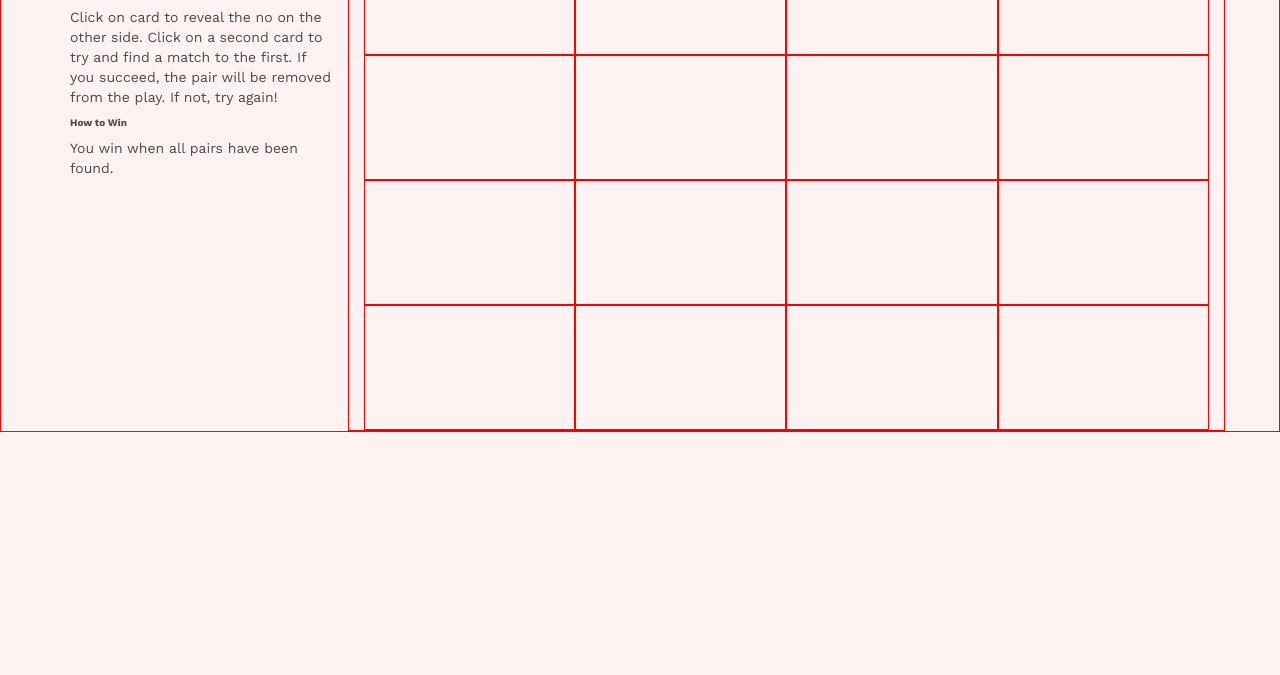
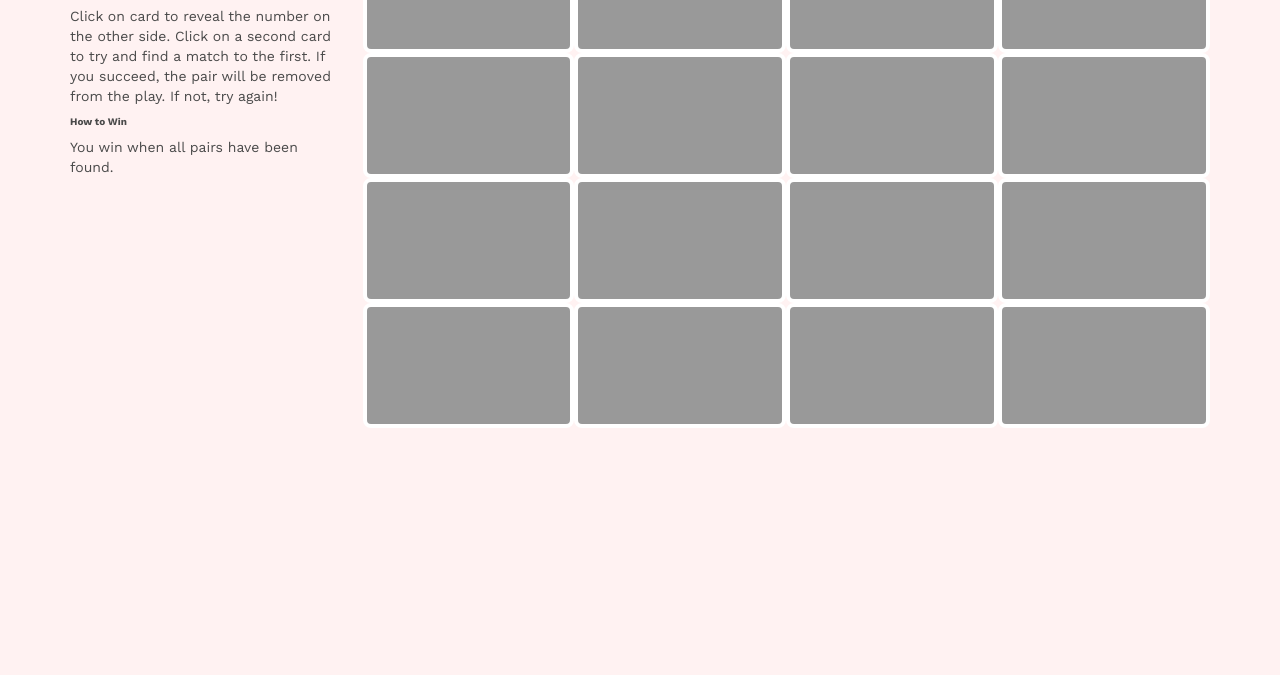
Before and after one commit to codenamesen/MatchGame, a plain HTML site: page index.html in a window 1280 px wide. Shown: the part 125-800 px from the top of the page. Drawn offline with nearby package versions, Linux system fonts and the light colour scheme.

Commit message:
Complete all the styles for the board

```diff
--- a/index.html
+++ b/index.html
@@ -17,7 +17,7 @@
       <div class="col-md-3 col-xs-12">
         <h1>Match Game</h1>
         <h4>Rules</h4>
-        <p>Click on card to reveal the no on the other side. Click on a second card to try and find a match to the first. If you succeed, the pair will be removed from the play. If not, try again!</p>
+        <p>Click on card to reveal the number on the other side. Click on a second card to try and find a match to the first. If you succeed, the pair will be removed from the play. If not, try again!</p>
         <h4>How to Win</h4>
         <p>You win when all pairs have been found.</p>
       </div>
--- a/resources/css/style.css
+++ b/resources/css/style.css
@@ -8,7 +8,6 @@ body{
 
 body{
   padding: 5.25rem 0rem 0rem 0rem;
-  border: 1px solid red;
 }
 
 .row h1{
@@ -24,9 +23,17 @@ body{
 
 .card{
   height: 12.5rem;
-  border: 1px solid red;
+  background-color: rgb(153, 153, 153);
+  border: 4px solid #ffffff;
+  border-radius: 8px;
+  display: flex;
+  justify-content: center;
+  align-items: center;
+  cursor: pointer;
 }
 
-#game {
-  border: 1px solid red;
+.card{
+  font-weight: 900;
+  font-size: 7rem;
+  color: rgb(255, 255, 255);
 }
```
